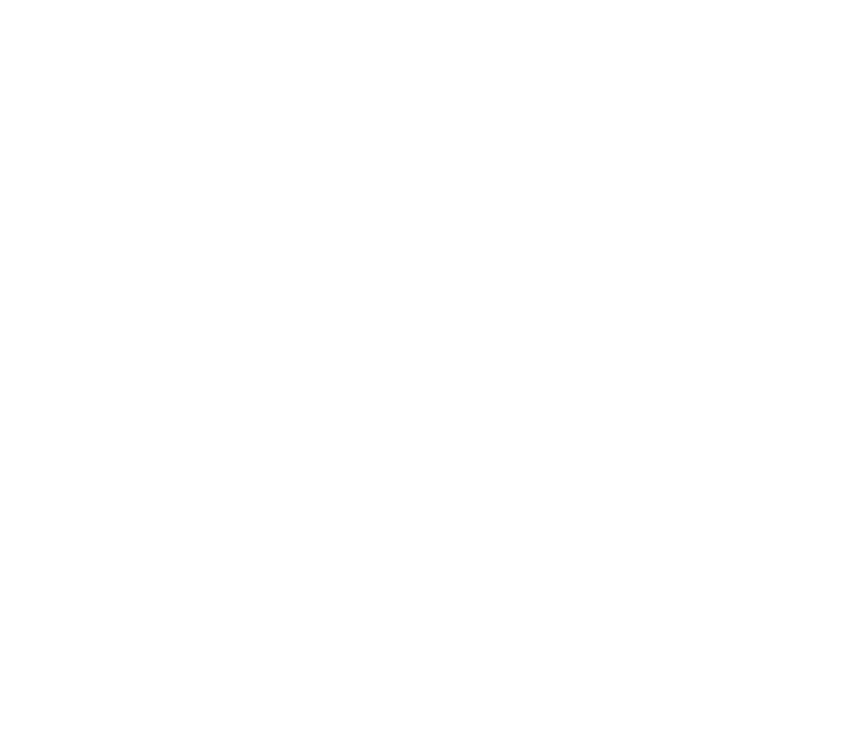
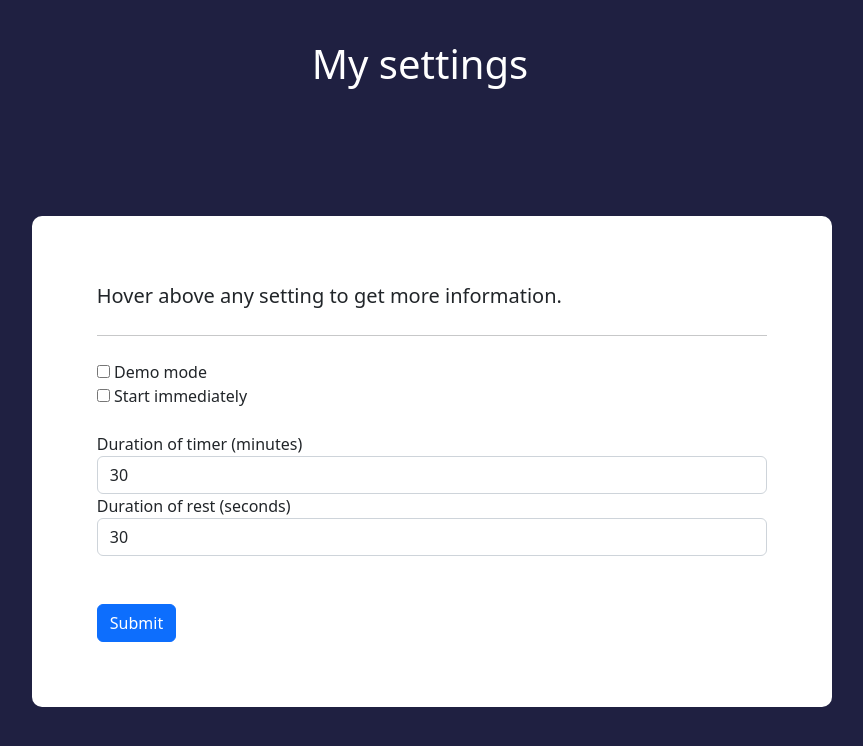
Before and after one commit to SlitherinPython/cs50-final-project, an Electron app: page src/settings.html in a window 1600 px wide. Shown: the whole page, without its empty margins (368-1231 px from the left). Drawn offline with nearby package versions, Linux system fonts and the light colour scheme; no server answers.

Commit message:
Added settings file

```diff
--- /dev/null
+++ b/src/config.json
@@ -0,0 +1,6 @@
+{
+    "demoMode": false,
+    "startImmediately": false,
+    "timerDuration": 30,
+    "restDuration": 30
+}
--- a/src/index.js
+++ b/src/index.js
@@ -19,7 +19,9 @@ const menuItems = [
 	},
 ];
 // Adapted from https://stackoverflow.com/questions/4959975/generate-random-number-between-two-numbers-in-javascript
-
+function editSetting(setting, value){
+	console.log(`Edit setting: ${setting}-${value}`);
+}
 function randomIntFromInterval(min, max) {
 	var tmp = Math.floor(Math.random() * (max - min + 1) + min);
 	tmp = tmp.toString();
@@ -55,6 +57,7 @@ if (require('electron-squirrel-startup')) {
 }
 
 const createWindow = () => {
+	ipcMain.on('edit-setting', editSetting);
 	ipcMain.on('play-music', playMusicFuncInMain);
 	ipcMain.on('stop-music', stopMusicFuncInMain);
 	const mainWindow = new BrowserWindow({
--- a/src/preload.js
+++ b/src/preload.js
@@ -3,4 +3,5 @@ const { contextBridge, ipcRenderer } = require("electron");
 contextBridge.exposeInMainWorld("electronAPI", {
 	sendPlaySignal: () => ipcRenderer.send("play-music"),
 	sendStopSignal: () => ipcRenderer.send("stop-music"),
+	editSetting: (setting, value) => ipcRenderer.send("edit-setting", setting, value),
 });
--- a/src/settings.css
+++ b/src/settings.css
@@ -0,0 +1,16 @@
+body{
+    background-color:#1f2041;
+}
+.maintext{
+    color:white;
+}
+
+.spacing50{
+    height:5vh;
+}
+.settingsContainer{
+    background-color:white;
+    padding:5%;
+    border-radius: 10px;
+    width:50vw;
+}
--- a/src/settings.html
+++ b/src/settings.html
@@ -3,12 +3,57 @@
 <head>
     <link href='https://cdn.jsdelivr.net/npm/bootstrap@5.2.0-beta1/dist/css/bootstrap.min.css' rel='stylesheet' integrity='sha384-0evHe/X+R7YkIZDRvuzKMRqM+OrBnVFBL6DOitfPri4tjfHxaWutUpFmBp4vmVor' crossorigin='anonymous'>
     <script src='https://cdn.jsdelivr.net/npm/bootstrap@5.2.0-beta1/dist/js/bootstrap.bundle.min.js' integrity='sha384-pprn3073KE6tl6bjs2QrFaJGz5/SUsLqktiwsUTF55Jfv3qYSDhgCecCxMW52nD2' crossorigin='anonymous'></script>
+    <script src="https://cdn.jsdelivr.net/npm/popper.js@1.12.9/dist/umd/popper.min.js"></script>
+    <link rel="stylesheet" href="settings.css">
     <title>Chill - Settings</title>
 </head>
-<body>
+<body class="mx-auto align-items-center">
+    <div class="spacing50"></div>
+    <!-- Settings page inspired by https://www.designcrowd.com/design/16136588 -->
+    <div class="row container-fluid">
+        <div class="col text-center">
+            <h1 class="maintext">My settings</h1>
+        </div>
+    </div>
+    <div class="spacing50"></div>
+    <div class="spacing50"></div>
+    <div class="spacing50"></div>
+    <div class="container d-flex justify-content-center">
+        <div class="jumbotron settingsContainer">
+            <p class="lead">Hover above any setting to get more information.</p>
+            <hr class="my-4">
+            <form>
+                <div class="form-group">
+                    <input type="checkbox" id="demoMode">
+                    <label for="demoMode"  data-toggle="tooltip" data-placement="bottom" title="Turn on to reduce timer and rest duration to test functionality of application.">Demo mode</label>
+                </div>
+                <div class="form-group">
+                    <input type="checkbox" id="demoMode">
+                    <label for="demoMode" min="10" max="120" data-toggle="tooltip" data-placement="bottom"
+                        title="Makes the timer start immediately the next time you load the application and skips over the start menu.">Start
+                        immediately</label>
+                </div>
+                <br>
+                <div class="form-group">
+                    <label for="timerDuration"  data-toggle="tooltip" data-placement="bottom" title="Custom setting to customize the duration of the countdown timer in minutes. Only available when demo mode is turned off.">Duration of timer (minutes)</label>
+                    <input type="number" min="10" max="120" class="form-control" id="timerDuration" value="30">
+                </div>
+                <div class="form-group">
+                    <label for="restDuration"  data-toggle="tooltip" data-placement="bottom" title="Custom setting to customize the duration of the timer when resting in minutes. Only available when demo mode is turned off.">Duration of rest (seconds)</label>
+                    <input type="number" class="form-control" id="restDuration" value="30">
+
+
+                <br>
+                <br>
+                <button type="submit" class="btn btn-primary">Submit</button>
+            </form>
+        <script src="settings.js"></script>
     <!--
         Things to customize in settings:
-            - Duration of timer
+            - Duration of timer, Duration of rest
+            - Demo mode
+            - immediately start timer
+
      -->
 </body>
 </html>
--- /dev/null
+++ b/src/settings.js
@@ -0,0 +1,10 @@
+
+var demoMode = document.getElementById('demoMode');
+var disabledOthers = false;
+function switchDemoMode() {
+    document.getElementById("timerDuration").disabled = !disabledOthers;
+    document.getElementById("restDuration").disabled = !disabledOthers;
+    disabledOthers = !disabledOthers;
+}
+demoMode.addEventListener("click", switchDemoMode);
+window.electronAPI.editSetting("Test Setting", "Test Value");
```
Also changed, not shown: README.md.
